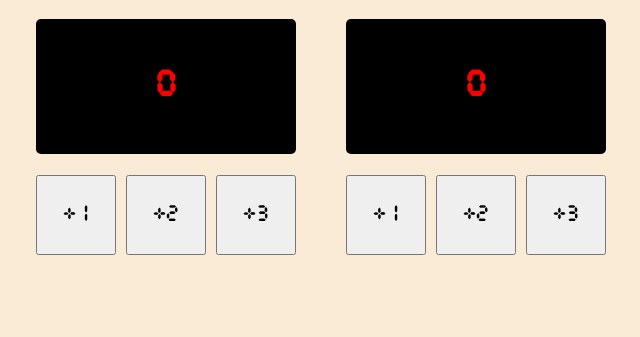
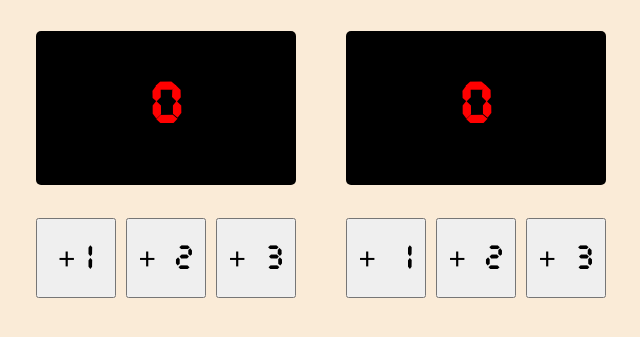
Before and after one commit to anwarrahim/basketball-scoreboard, a plain HTML site: page index.html in a window 1280 px wide. Shown: the part 211-548 px from the top of the page, without its empty margins (319-959 px from the left). Drawn offline with Linux system fonts and the light colour scheme.

Commit message:
add new project

```diff
--- a/index.html
+++ b/index.html
@@ -14,18 +14,18 @@
             <h1 class="scoreNum" id="home-score-num"> 0 </h1>
 
             <div class="numSum">
-                <button  class="increment-btn" onclick="Home1Increment()"> +1 </button>
-                <button class="increment-btn" onclick="Home2Increment()"> +2 </button>
-                <button class="increment-btn" onclick="Home3Increment()"> +3 </button>
+                <button  class="increment-btn" onclick="Home1Increment()"> <span>+</span>1 </button>
+                <button class="increment-btn" onclick="Home2Increment()"> <span>+</span> 2 </button>
+                <button class="increment-btn" onclick="Home3Increment()"> <span>+</span> 3 </button>
             </div>
         </div>
         <div>
             <h1>GUEST</h1>
             <h1 class="scoreNum" id="Guest-score-num"> 0 </h1>
             <div class="numSum">
-                <button class="increment-btn" onclick="Guest1Increment()"> +1 </button>
-                <button class="increment-btn" onclick="Guest2Increment()"> +2 </button>
-                <button class="increment-btn" onclick="Guest3Increment()"> +3 </button>
+                <button class="increment-btn" onclick="Guest1Increment()"> <span>+</span> 1 </button>
+                <button class="increment-btn" onclick="Guest2Increment()"> <span>+</span> 2 </button>
+                <button class="increment-btn" onclick="Guest3Increment()"> <span>+</span> 3 </button>
             </div>
         </div>
     </div>
--- a/resources/style.css
+++ b/resources/style.css
@@ -44,6 +44,7 @@ h1{
 .scoreNum{
     font-family: cursedTimer;
     background-color: black;
+    font-size: 50px;
     padding: 50px 60px;
     color: red;
     border-radius: 5px;
@@ -59,5 +60,10 @@ h1{
     width: 80px;
     height: 80px;
     font-family: cursedTimer;
-    font-size: 20px;
+    font-size: 30px;
 }
+span{
+    font-family: "Calibri";
+    margin: 0;
+
+}
```
